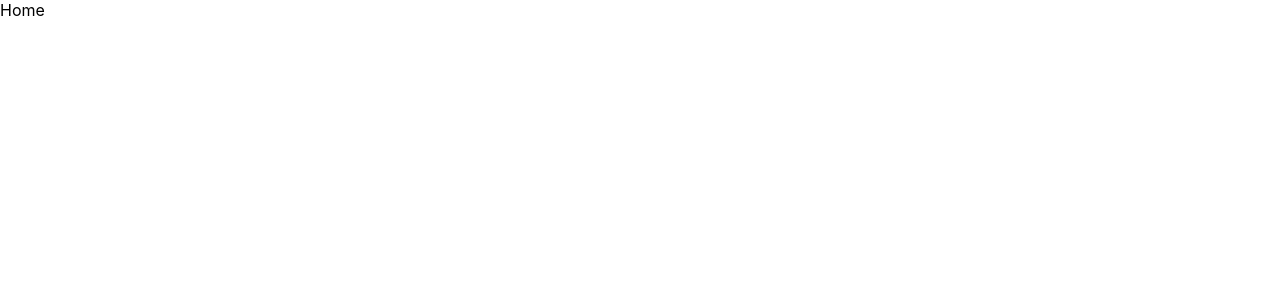
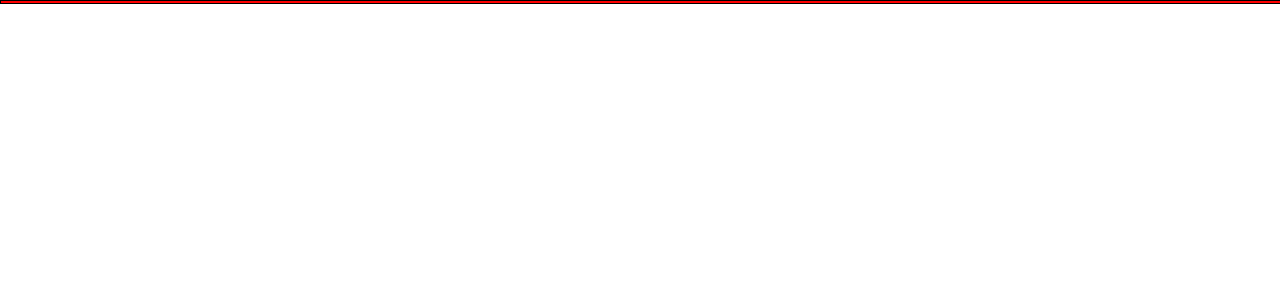
Before and after one commit to rakshit-2/sellebration, a React (Create React App) app in the folder client/: page /home-page in a window 1280 px wide. Shown: the top 300 px of the page. Built offline with nearby package versions, Linux system fonts and the light colour scheme.

Commit message:
home page started

```diff
--- a/client/src/components/organism/home/index.css
+++ b/client/src/components/organism/home/index.css
@@ -0,0 +1,15 @@
+.home__outer{
+    width:100%;
+    height:fit-content;
+    border:1px solid black;
+}
+.home__inner{
+    width:100%;
+    height:100%;
+    border:1px solid red;
+}
+.home__inner__section1{
+    width:100%;
+    height:fit-content;
+
+}
--- a/client/src/components/organism/home/index.js
+++ b/client/src/components/organism/home/index.js
@@ -4,7 +4,13 @@ import './index.css';
 const Home=(props)=>{
 return (
     <>
-    Home
+    <div className="home__outer">
+        <div className="home__inner">
+            <div className="home__inner__section1">
+
+            </div>
+        </div>
+    </div>
     </>
 );
 }
```
